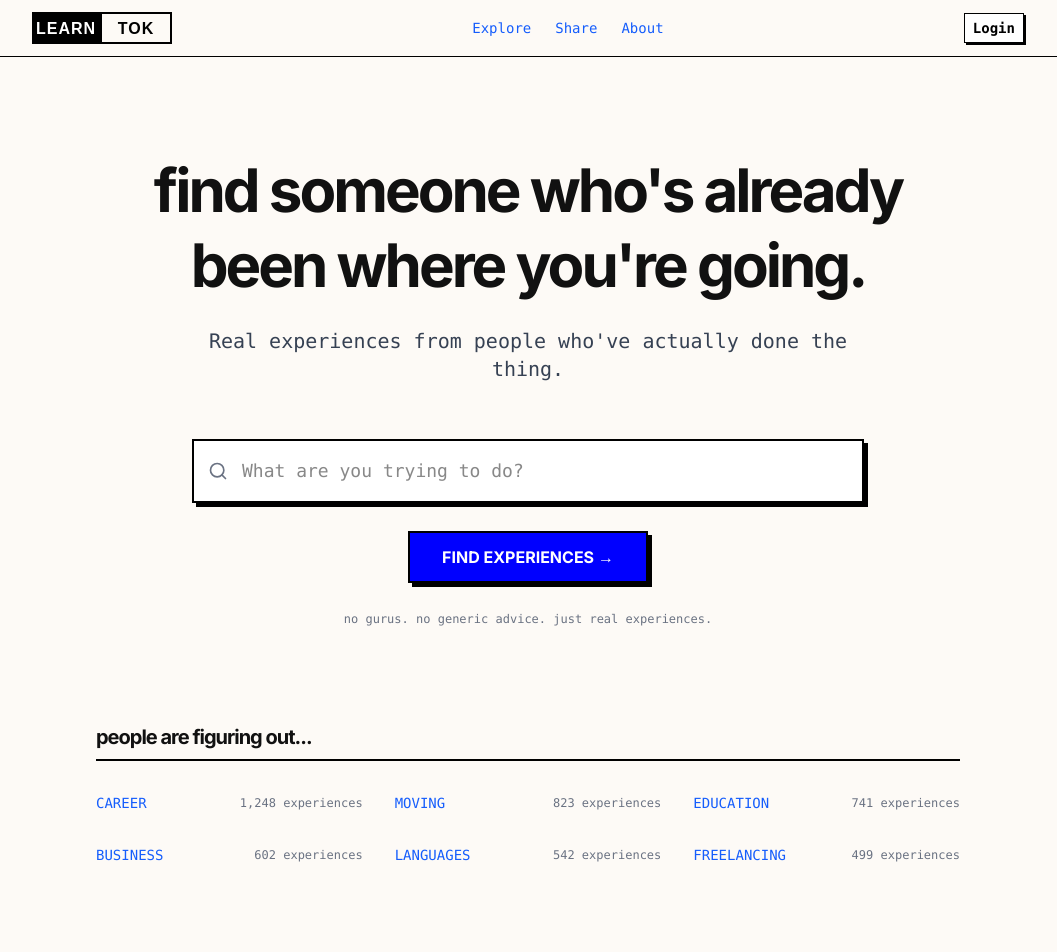
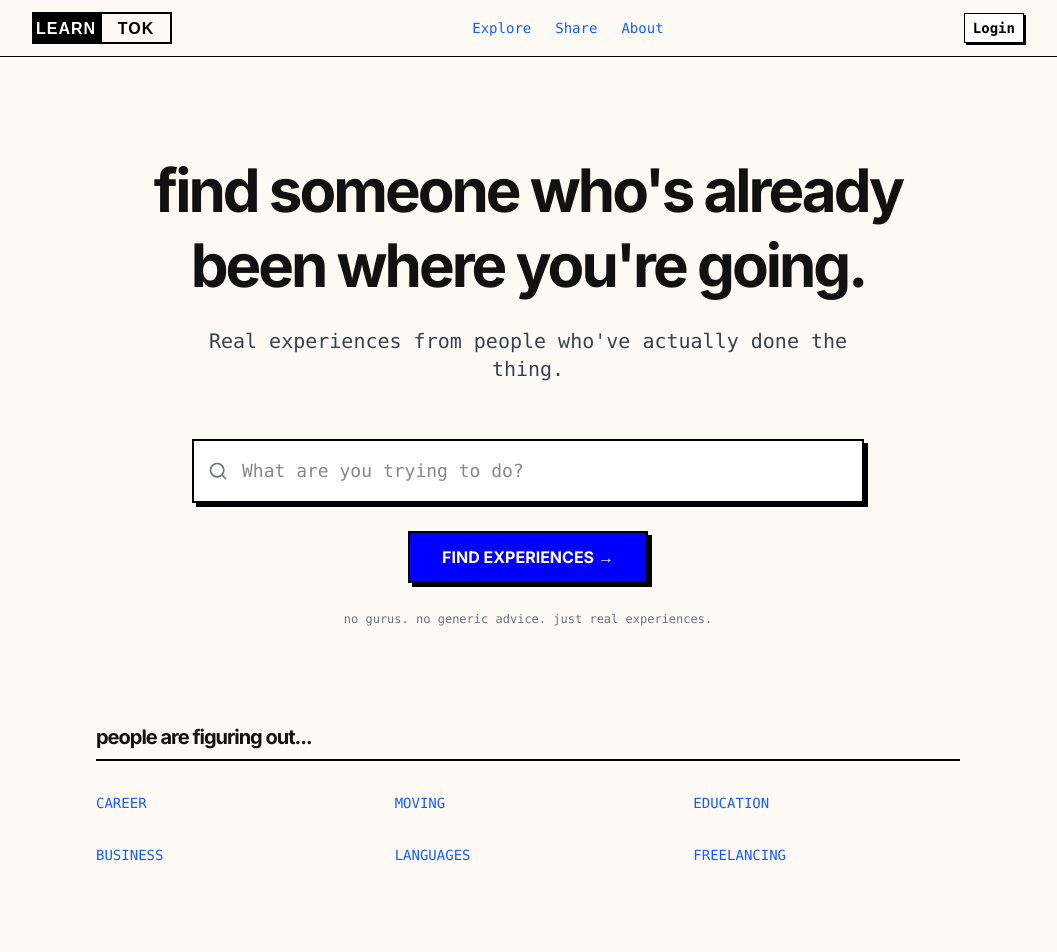
Before and after one commit to vrBharat/learntok-web, a Next.js app: page / in a window 1280 px wide. Shown: the top 952 px of the page, without its empty margins (112-1169 px from the left). Built offline with nearby package versions, Linux system fonts and the light colour scheme; no server answers; the database is empty.

Commit message:
Remove fake experience counts from home page

```diff
--- a/src/app/page.tsx
+++ b/src/app/page.tsx
@@ -75,27 +75,21 @@ import { getExperiences, ExperienceData } from '@/services/firebase/experiences'
         <div className="grid grid-cols-1 md:grid-cols-2 lg:grid-cols-3 gap-x-8 gap-y-4 font-mono text-sm">
           <Link href="/explore?c=career" className="flex items-center justify-between hover:bg-gray-100 p-2 -mx-2 group">
             <span className="group-hover:underline text-blue-600">CAREER</span>
-            <span className="text-gray-500 text-xs">1,248 experiences</span>
           </Link>
           <Link href="/explore?c=moving" className="flex items-center justify-between hover:bg-gray-100 p-2 -mx-2 group">
             <span className="group-hover:underline text-blue-600">MOVING</span>
-            <span className="text-gray-500 text-xs">823 experiences</span>
           </Link>
           <Link href="/explore?c=education" className="flex items-center justify-between hover:bg-gray-100 p-2 -mx-2 group">
             <span className="group-hover:underline text-blue-600">EDUCATION</span>
-            <span className="text-gray-500 text-xs">741 experiences</span>
           </Link>
           <Link href="/explore?c=business" className="flex items-center justify-between hover:bg-gray-100 p-2 -mx-2 group">
             <span className="group-hover:underline text-blue-600">BUSINESS</span>
-            <span className="text-gray-500 text-xs">602 experiences</span>
           </Link>
           <Link href="/explore?c=languages" className="flex items-center justify-between hover:bg-gray-100 p-2 -mx-2 group">
             <span className="group-hover:underline text-blue-600">LANGUAGES</span>
-            <span className="text-gray-500 text-xs">542 experiences</span>
           </Link>
           <Link href="/explore?c=freelancing" className="flex items-center justify-between hover:bg-gray-100 p-2 -mx-2 group">
             <span className="group-hover:underline text-blue-600">FREELANCING</span>
-            <span className="text-gray-500 text-xs">499 experiences</span>
           </Link>
         </div>
       </section>
```
